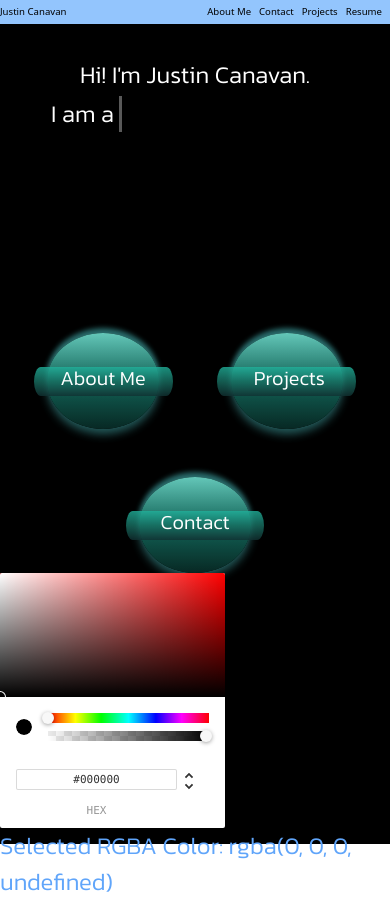
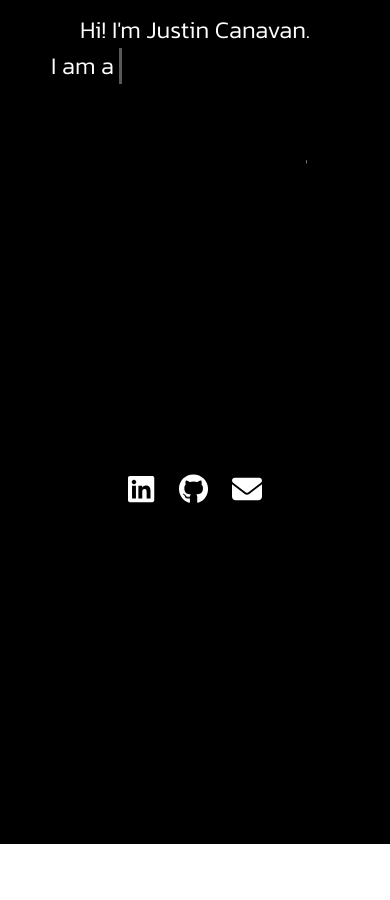
Before and after one commit to justincanavandev/vite-portfolio, a React (Vite) app in the folder vite-portfolio/: page / in a window 390 px wide. After the commit the page ends 844 px from the top, so only its background shows below. Built offline with nearby package versions, Linux system fonts and the light colour scheme.

Commit message:
added icons, conditionally rendered navBar

```diff
--- a/vite-portfolio/src/App.tsx
+++ b/vite-portfolio/src/App.tsx
@@ -1,6 +1,6 @@
 import "./index.css"
 import { useState, useEffect, useRef, RefObject, useContext } from "react"
-import { BrowserRouter, Routes, Route } from "react-router-dom"
+import { BrowserRouter, Routes, Route, useLocation } from "react-router-dom"
 import Nav from "./components/Nav"
 import AboutMe from "./pages/AboutMe"
 import Contact from "./pages/Contact"
@@ -11,11 +11,16 @@ import HomePagePage from "./pages/HomePage/HomePagePage"
 import { GlobalContext } from "./context/GlobalContext"
 
 function App() {
+
+
   const { setComponentHeight } = useContext(GlobalContext)
 
   const [navBarHeight, setNavBarHeight] = useState<string>("")
 
+
   const navBarRef: RefObject<HTMLDivElement> = useRef(null)
+
+  const location = useLocation()
 
   useEffect(() => {
     const setNavHeights = () => {
@@ -29,8 +34,7 @@ function App() {
 
   return (
     <>
-      <BrowserRouter>
-        <Nav navBarRef={navBarRef} />
+      {location.pathname === "/" ? null : <Nav navBarRef={navBarRef} />}
       <Routes>
         <Route path="/" element={<HomePagePage />} />
         <Route path="/about-me" element={<AboutMe />} />
@@ -38,7 +42,6 @@ function App() {
         <Route path="/contact" element={<Contact />} />
         <Route path="/resume" element={<Resume />} />
       </Routes>
-      </BrowserRouter>
     </>
   )
 }
--- a/vite-portfolio/src/homepage.css
+++ b/vite-portfolio/src/homepage.css
@@ -15,8 +15,8 @@
 
   --pickABubbleToWhite: calc(var(--pickABubbleStart) + 3s);
   --pickABubbleLetters: 16;
-  /* --fadeBubbleIn: calc(var(--pickABubbleStart) + var(--pickABubbleTyping)); */
-  --fadeBubbleIn: 1s;
+  --fadeBubbleIn: calc(var(--pickABubbleStart) + var(--pickABubbleTyping));
+
 }
 
 .multicolor-text {
@@ -40,7 +40,8 @@
   top: 0;
   right: 0;
   bottom: 0;
-  left: 0.375rem;
+  left: 0;
+
 }
 
 .pick-a-bubble::before {
@@ -60,7 +61,7 @@
       forwards,
     blinking var(--blinkSpeed) steps(var(--blinkSteps)) infinite,
     to-white var(--toColor) ease var(--pickABubbleStart) forwards,
-    to-transparent var(--toColor) ease calc(var(--pickABubbleToWhite) - 0.6s)
+    to-transparent var(--toColor) ease calc(var(--pickABubbleToWhite) - 0.2s)
       forwards;
 }
 
--- a/vite-portfolio/src/main.tsx
+++ b/vite-portfolio/src/main.tsx
@@ -2,12 +2,14 @@ import React, { useState, useEffect } from "react"
 import { createRoot } from "react-dom/client"
 import App from "./App.tsx"
 import "./index.css"
+import { BrowserRouter } from "react-router-dom"
 import { GlobalContext } from "./context/GlobalContext.tsx"
 import { ColorResult, ChromePicker, Color } from "react-color"
 
 function Root() {
   const [componentHeight, setComponentHeight] = useState<string>("")
   const [screenWidth, setScreenWidth] = useState<number>(window.innerWidth)
+  const [urlName, setUrlName] = useState<string>("/")
 
   const ColorPicker = () => {
     const [color, setColor] = useState<Color>({ r: 0, g: 0, b: 0 })
@@ -55,6 +57,7 @@ function Root() {
 
   return (
     <React.StrictMode>
+      <BrowserRouter>
         <GlobalContext.Provider
           value={{
             componentHeight,
@@ -62,10 +65,12 @@ function Root() {
             screenWidth,
             setScreenWidth,
             ColorPicker,
+
           }}
         >
           <App />
         </GlobalContext.Provider>
+      </BrowserRouter>
     </React.StrictMode>
   )
 }
--- a/vite-portfolio/src/pages/HomePage/HomePage.tsx
+++ b/vite-portfolio/src/pages/HomePage/HomePage.tsx
@@ -1,15 +1,19 @@
-import { NavLink } from "react-router-dom"
+import { Link } from "react-router-dom"
 import { useContext, useState, useEffect, useRef, RefObject } from "react"
 import "../../homepage.css"
 import "../../animation.css"
 import "../../index.css"
+import { FontAwesomeIcon } from "@fortawesome/react-fontawesome"
+import { faLinkedin, faGithub } from "@fortawesome/free-brands-svg-icons"
+import { faEnvelope } from "@fortawesome/free-solid-svg-icons"
 import { GlobalContext } from "../../context/GlobalContext"
 import { HomePageContext } from "../../context/HomePageContext"
 
+function HomePage() {
+  const { componentHeight, screenWidth, ColorPicker, setUrlName } =
+    useContext(GlobalContext)
 
-function HomePage() {
-  const { componentHeight, screenWidth, ColorPicker } =
-    useContext(GlobalContext)
+  const icons = [faLinkedin, faGithub, faEnvelope]
 
   const {
     bubbles,
@@ -69,13 +73,12 @@ function HomePage() {
     }
   }, [screenWidth])
 
-
-
   return (
     <>
+      <div className="flex flex-col bg-black min-h-screen">
         <div
-        className="w-full font-kanit text-[1.5rem] text-white py-8 bg-black sm:flex-wrap"
-        style={{ height: componentHeight }}
+          className="w-full font-kanit text-[1.5rem] text-white pt-3 sm:flex-wrap"
+          // style={{ height: componentHeight }}
         >
           <div className="flex flex-col justify-around h-[15%]">
             <div className="flex justify-center">
@@ -90,38 +93,47 @@ function HomePage() {
             <div className="flex justify-center">
               <ul className="overflow-hidden dynamic-text">
                 <li className="mx-2" ref={dynamicTextRef}>
-                <span className="text-white i-am-a relative">I am a&nbsp;</span>
+                  <span className="text-white i-am-a relative">
+                    I am a&nbsp;
+                  </span>
                   <span className="dynamic-text text-teal word-1">
                     Front-End Developer
                   </span>
                 </li>
                 <li className="flex">
                   <span className="text-white dynamic-text word-2 mx-auto">
-                  I create <span className="multicolor-text">experiences!</span>
+                    I create{" "}
+                    <span className="multicolor-text">experiences!</span>
                   </span>
                 </li>
               </ul>
             </div>
           </div>
 
-        <div className="relative flex justify-center mt-20">
+          <div className="relative flex justify-center mt-8">
             <span
-            className="font-montserrat pick-a-bubble select-bubble rounded-md px-2 font-bold mx-auto text-white uppercase"
+              className="font-montserrat rounded-md select-bubble px-2 font-bold mx-auto text-white uppercase"
               style={{ boxShadow: boxShadowClass }}
             >
-            Select a planet
+              <span className="pick-a-bubble">Select a planet</span>
             </span>
           </div>
 
           <div className="flex justify-evenly text-[1.25rem] flex-wrap">
             {bubbles?.map((bubble, index) => (
-            <NavLink
+              <Link
                 key={index}
                 className=""
                 to={`/${bubble.title.toLowerCase().replace(" ", "-")}`}
               >
-              <div className={`${bubbleAnimationClass} mx-6`}>
-                <div className="bubble w-28 h-24 mt-12 text-center relative text-white"></div>
+                <div className={`${bubbleAnimationClass} mx-[1.4rem]`}>
+
+                  <div
+                  // onClick={setUrlName(bubble.title)}
+                    className={` ${
+                      screenWidth >= 475 ? "mt-12" : bubble.mtClass
+                    } bubble w-28 h-24 sm:mt-12 text-center relative text-white`}
+                  ></div>
                   <p
                     className={`absolute top-[1.85rem] bubble-text text-black
                 ${bubble.leftClass}
@@ -130,10 +142,18 @@ function HomePage() {
                     {bubble.title}
                   </p>
                 </div>
-            </NavLink>
+              </Link>
             ))}
           </div>
-        <ColorPicker />
+          <div className="flex mt-10 sticky-bottom justify-center">
+            {icons.map((icon, index) => (
+              <div key={index} className="mx-3">
+                <FontAwesomeIcon className="" color="" size="lg" icon={icon} />
+              </div>
+            ))}
+          </div>
+          {/* <ColorPicker /> */}
+        </div>
       </div>
     </>
   )
--- a/vite-portfolio/src/pages/HomePage/HomePagePage.tsx
+++ b/vite-portfolio/src/pages/HomePage/HomePagePage.tsx
@@ -8,9 +8,9 @@ export default function HomePagePage() {
   const { screenWidth } = useContext(GlobalContext)
 
   const bubbles: Bubble[] = [
-    { title: "About Me", leftClass: "left-[.8rem]" },
-    { title: "Projects", leftClass: "left-[1.45rem]" },
-    { title: "Contact", leftClass: "left-[1.35rem]" },
+    { title: "About Me", leftClass: "left-[.8rem]", mtClass:"mt-10" },
+    { title: "Projects", leftClass: "left-[1.45rem]", mtClass:"mt-10" },
+    { title: "Contact", leftClass: "left-[1.35rem]", mtClass:"mt-3" },
   ]
 
   const [boxShadowClass, setBoxShadowClass] = useState("")
--- a/vite-portfolio/src/pages/Projects/Projects.tsx
+++ b/vite-portfolio/src/pages/Projects/Projects.tsx
@@ -7,10 +7,10 @@ import type { Project } from "../../types/project-types/projectTypes"
 import { ProjectsContext } from "../../context/ProjectsContext"
 import "../../projects.css"
 import { Link } from "react-router-dom"
-import { useState } from "react"
+
 
 export default function Projects() {
-  const { componentHeight, ColorPicker } = useContext(GlobalContext)
+  // const { componentHeight, ColorPicker } = useContext(GlobalContext)
 
   const {
     showProjectDetails,
@@ -24,20 +24,19 @@ export default function Projects() {
     bannerOpacity,
     setBannerOpacity,
     // borderRight,
-    setBorderRight,
+    // setBorderRight,
     projects,
     displayCard,
     setAnimationState,
     beforeBorderRight,
-    setBeforeBorderRight,
+    // setBeforeBorderRight,
     beforeRoundedTR,
-    setBeforeRoundedTR,
+    // setBeforeRoundedTR,
     beforeRoundedBR,
-    setBeforeRoundedBR,
+    // setBeforeRoundedBR,
     beforeRounded,
     setBeforeRounded,
-    imgBorderExpand,
-    setImgBorderExpand,
+
   } = useContext(ProjectsContext)
 
   useEffect(() => {
@@ -56,20 +55,16 @@ export default function Projects() {
     }
   }, [])
 
-  useEffect(() => {
-    console.log("imgBorderExpand", imgBorderExpand)
-  }, [imgBorderExpand])
 
-  useEffect(() => {
-    // if(hello === false) {
-    if (closeAnimation) {
-      setTimeout(() => {
-        setImgBorderExpand("image-border-expand")
-      }, 300)
-    }
-    //   setHello(true)
-    // }
-  }, [])
+  // useEffect(() => {
+
+  //   if (closeAnimation) {
+  //     setTimeout(() => {
+  //       setImgBorderExpand("image-border-expand")
+  //     }, 300)
+  //   }
+
+  // }, [])
 
   useEffect(() => {
     console.log("beforeBorderRight", beforeBorderRight)
@@ -87,7 +82,6 @@ export default function Projects() {
       <div className="flex flex-col bg-black min-h-screen">
         <div className="flex font-kanit text-white flex-col sm:flex-row sm:flex-wrap sm:justify-start sm:pl-4">
           {/* Projects */}
-          {/* <div className="flex flex-wrap flex-grow"> */}
 
           {projects.map((project: Project, index: number) => (
             <div
--- a/vite-portfolio/src/types/global-types/globalTypes.ts
+++ b/vite-portfolio/src/types/global-types/globalTypes.ts
@@ -8,4 +8,6 @@ export type GlobalContextType = {
   screenWidth: number
   setScreenWidth: React.Dispatch<React.SetStateAction<number>>
   ColorPicker: () => JSX.Element
+  // urlName: string
+  // setUrlName: React.Dispatch<React.SetStateAction<string>>
 }
--- a/vite-portfolio/src/types/homepage-types/homePageTypes.ts
+++ b/vite-portfolio/src/types/homepage-types/homePageTypes.ts
@@ -1,6 +1,7 @@
 export type Bubble = {
     title: string
     leftClass: string
+    mtClass: string
 }
 
 export type HomePageContextType = {
```
Lines whose indentation alone changed are shown as unchanged.
